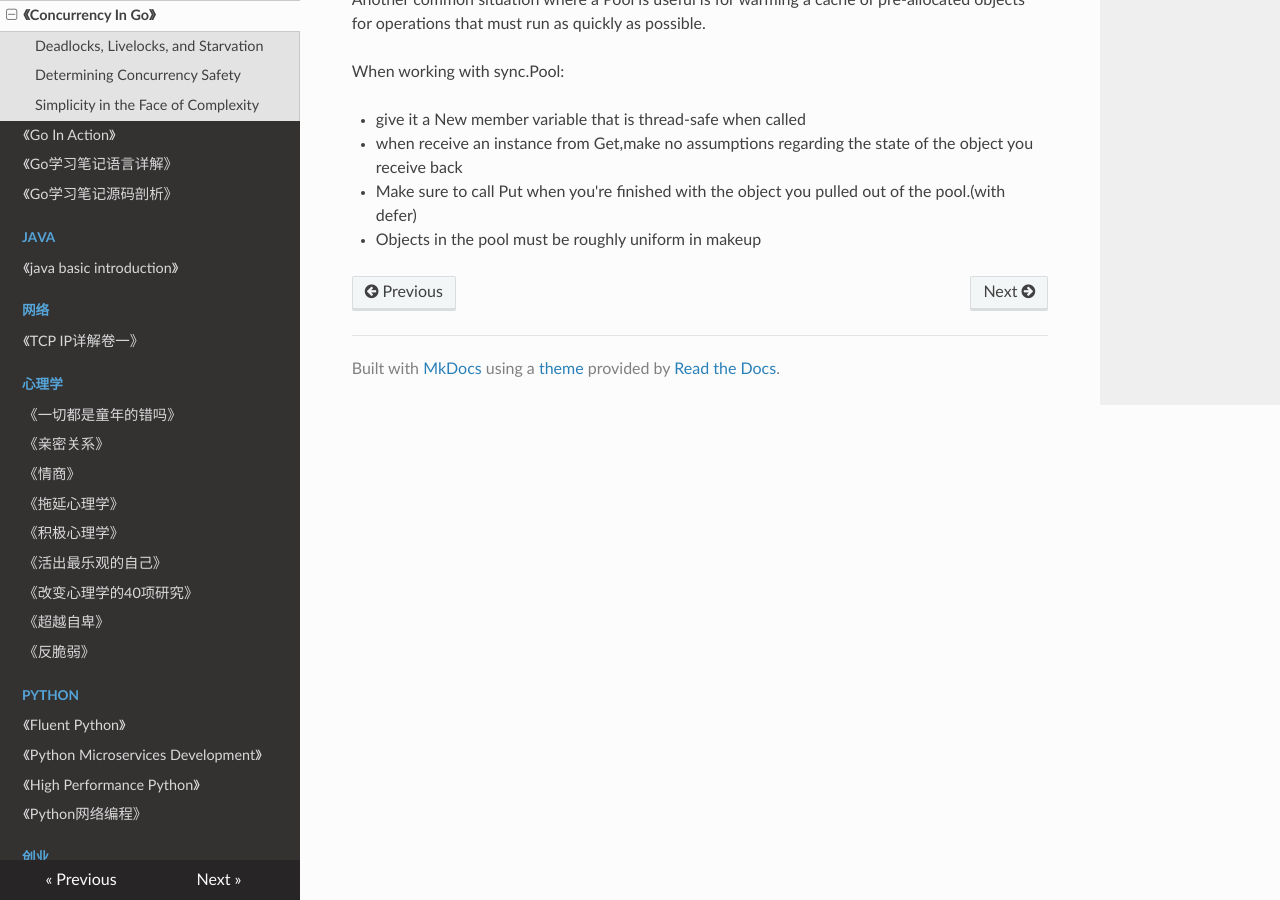
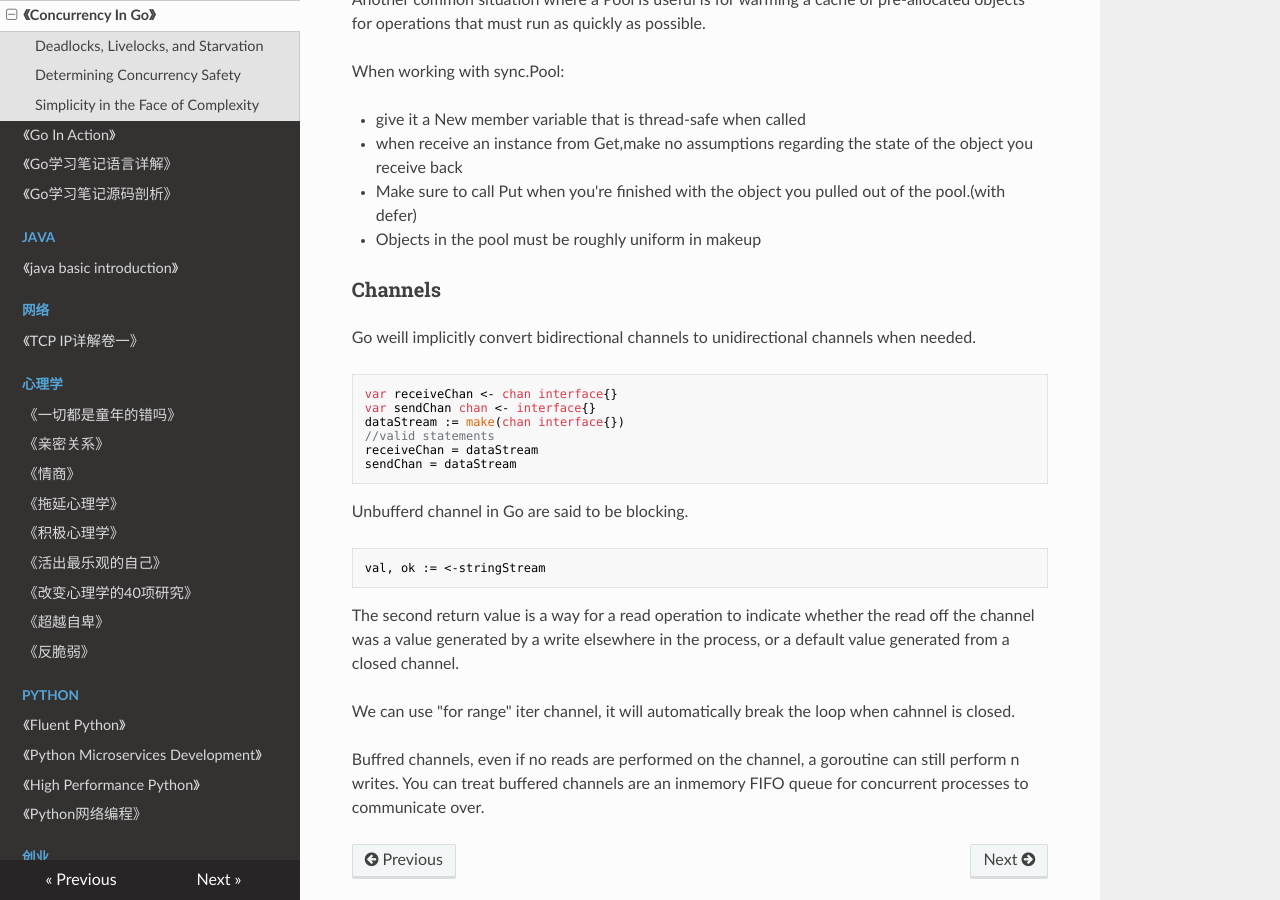
Before and after one commit to PegasusWang/booknotes, an MkDocs documentation site: the page built from docs/golang/concurrency-in-go/concurrency_in_go.md, in a window 1280 px wide and 900 px high, scrolled down 6773 px. Built offline with MkDocs 1.6.1, drawn with Linux system fonts in a browser that asks for light colours; nearby versions of some CDN libraries; old or Windows-style settings are respelled for this version of MkDocs.

Commit message:
channels

````diff
--- a/docs/golang/concurrency-in-go/concurrency_in_go.md
+++ b/docs/golang/concurrency-in-go/concurrency_in_go.md
@@ -304,3 +304,31 @@ When working with sync.Pool:
 - when receive an instance from Get,make no assumptions regarding the state of the object you receive back
 - Make sure to call Put when you're finished with the object you pulled out of the pool.(with defer)
 - Objects in the pool must be roughly uniform in makeup
+
+
+### Channels
+
+Go weill implicitly convert bidirectional channels to unidirectional channels when needed.
+
+```
+var receiveChan <- chan interface{}
+var sendChan chan <- interface{}
+dataStream := make(chan interface{})
+//valid statements
+receiveChan = dataStream
+sendChan = dataStream
+```
+
+Unbufferd channel in Go are said to be blocking.
+
+```
+val, ok := <-stringStream
+```
+
+The second return value is a way for a read operation to indicate whether the read off the channel
+was a value generated by a write elsewhere in the process, or a default value generated from a closed channel.
+
+We can use "for range" iter channel, it will automatically break the loop when cahnnel is closed.
+
+Buffred channels, even if no reads are performed on the channel, a goroutine can still perform n writes.
+You can treat buffered channels are an inmemory FIFO queue for concurrent processes to communicate over.
````
